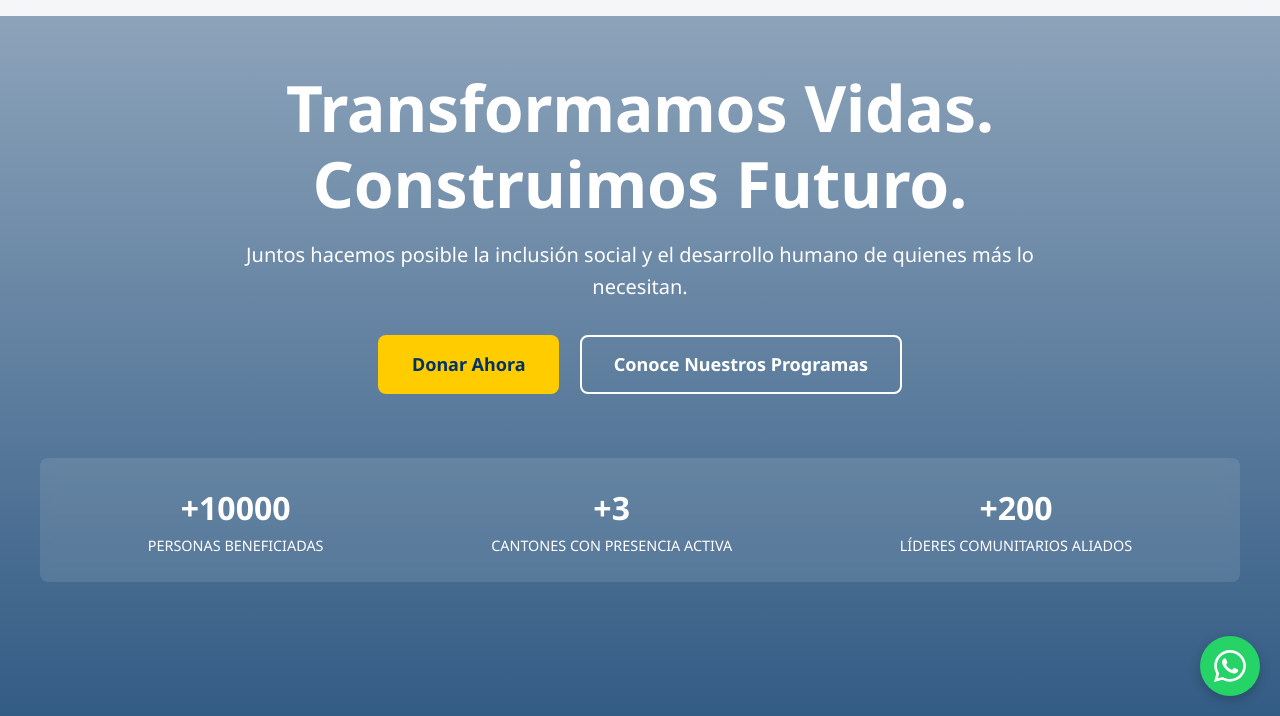
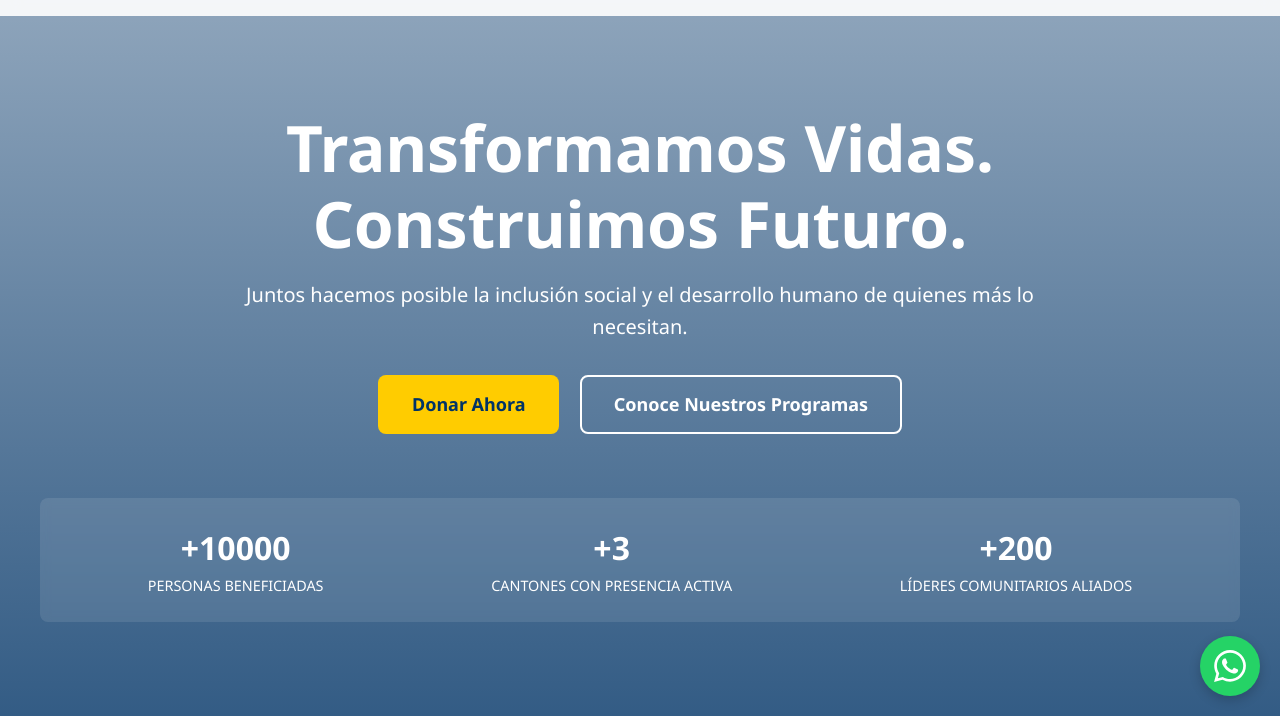
Before and after one commit to dark-yx/website_gasiba, a plain HTML site: page index.html in a window 1280 px wide. Shown: the part 84-800 px from the top of the page. Drawn offline with nearby package versions, Linux system fonts and the light colour scheme.

Commit message:
Adjusted top spacing in Hero section for better visual hierarchy.

```diff
--- a/css/style.css
+++ b/css/style.css
@@ -227,14 +227,15 @@ section {
 /* --- Hero Section --- */
 .hero-section {
     position: relative;
-    min-height: 100vh;
+    min-height: 100vh; /* Mantener la altura mínima para ocupar toda la pantalla */
     display: flex;
     flex-direction: column;
     justify-content: center;
     align-items: center;
     text-align: center;
     color: var(--color-neutral-white);
-    padding-top: var(--header-height);
+    padding-top: calc(var(--header-height) + 50px); /* Aumentar el espacio superior */
+    padding-bottom: 50px; /* Añadir un poco de padding inferior si es necesario */
     background: url('../img/hero-ninos-sonriendo.jpg') no-repeat center center/cover;
 }
 
```
